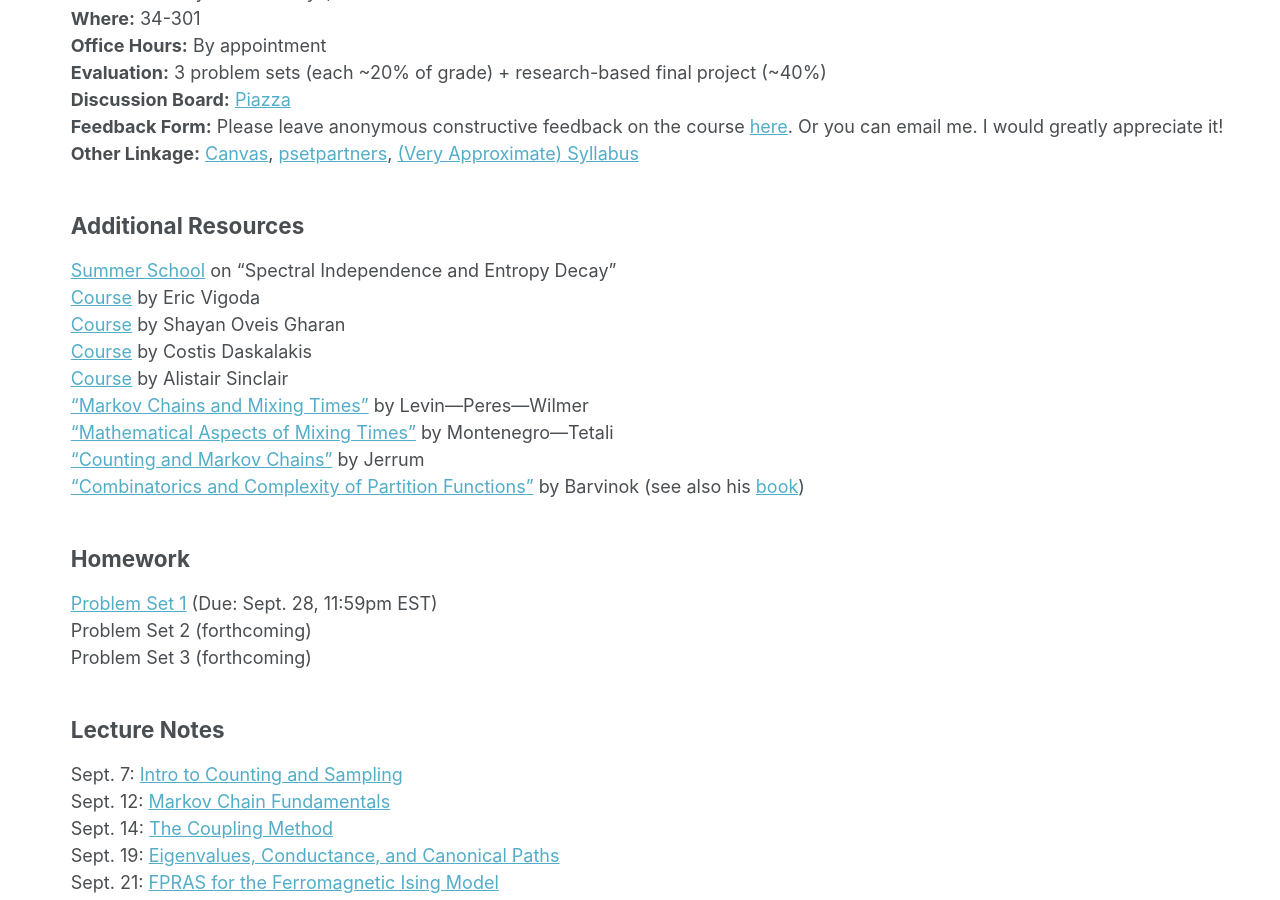
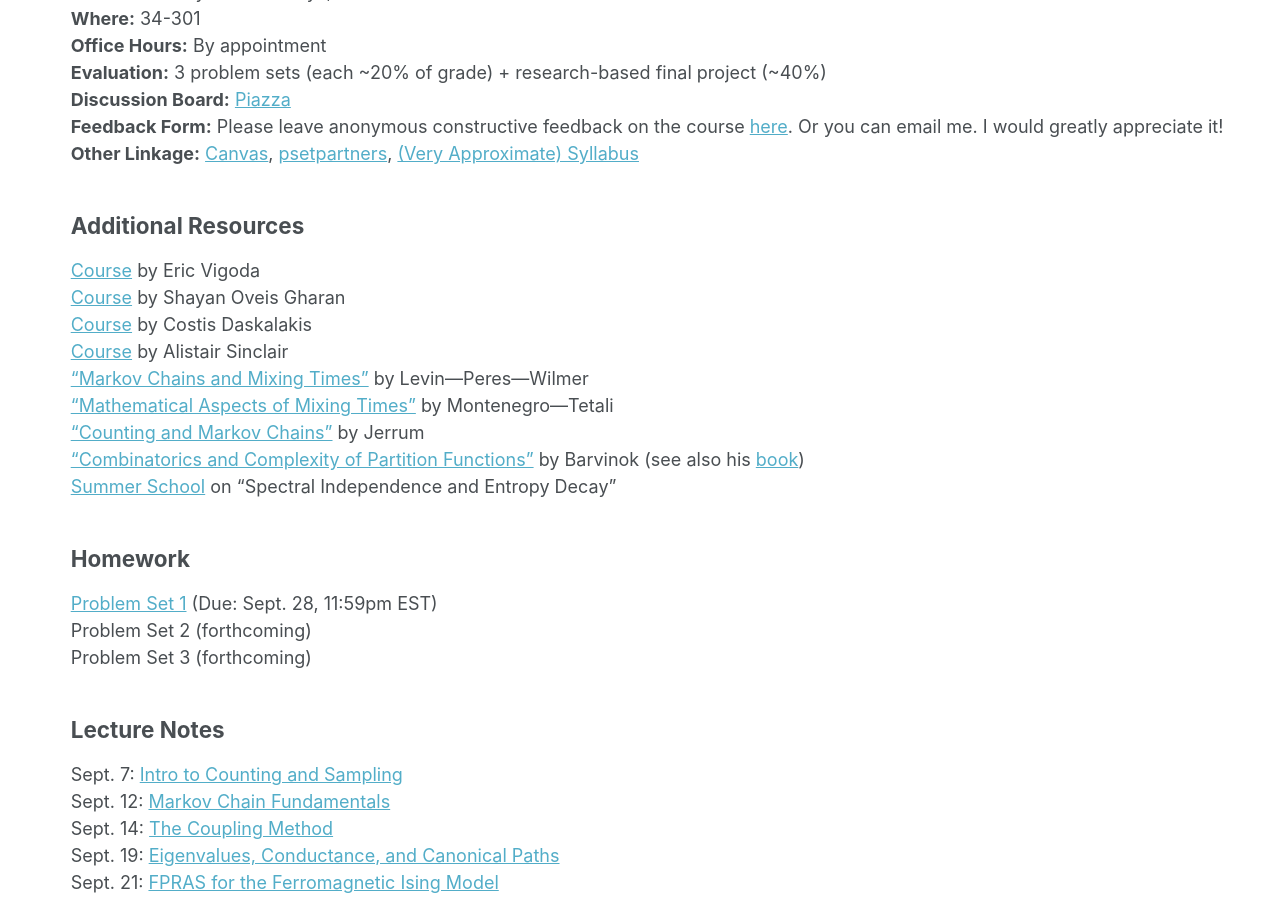
Before and after one commit to kuikuiliu/kuikuiliu.github.io, a Jekyll site: the page built from _teaching/fall2023-counting-sampling.md, in a window 1280 px wide and 900 px high, scrolled down 438 px. Built offline with Jekyll 4.4.1, drawn with Linux system fonts in a browser that asks for light colours; part of the change alters nothing that is shown.

Commit message:
reorder additional resources

```diff
--- a/_teaching/fall2023-counting-sampling.md
+++ b/_teaching/fall2023-counting-sampling.md
@@ -25,7 +25,6 @@ This course introduces the modern theory of algorithms for sampling from high-di
 **Other Linkage:** [Canvas](https://canvas.mit.edu/courses/23296), [psetpartners](https://psetpartners.mit.edu/), [(Very Approximate) Syllabus](/files/au2023/6S891-approx-syllabus.pdf)
 
 ## Additional Resources
-[Summer School](https://sites.cs.ucsb.edu/~vigoda/School/) on "Spectral Independence and Entropy Decay" <br />
 [Course](https://sites.cs.ucsb.edu/~vigoda/MCMC/) by Eric Vigoda <br />
 [Course](https://homes.cs.washington.edu/~shayan/courses/sampling/index.html) by Shayan Oveis Gharan <br />
 [Course](http://people.csail.mit.edu/costis/6896sp11/) by Costis Daskalakis <br />
@@ -33,7 +32,8 @@ This course introduces the modern theory of algorithms for sampling from high-di
 ["Markov Chains and Mixing Times"](https://pages.uoregon.edu/dlevin/MARKOV/markovmixing.pdf) by Levin&mdash;Peres&mdash;Wilmer <br />
 ["Mathematical Aspects of Mixing Times"](https://tetali.math.gatech.edu/PUBLIS/survey.pdf) by Montenegro&mdash;Tetali <br />
 ["Counting and Markov Chains"](https://www.math.cmu.edu/~af1p/Teaching/MCC17/Papers/JerrumBook) by Jerrum <br />
-["Combinatorics and Complexity of Partition Functions"](https://dept.math.lsa.umich.edu/~barvinok/notespartition.pdf) by Barvinok (see also his [book](https://books.google.com/books/about/Combinatorics_and_Complexity_of_Partitio.html?id=9LlZDgAAQBAJ))
+["Combinatorics and Complexity of Partition Functions"](https://dept.math.lsa.umich.edu/~barvinok/notespartition.pdf) by Barvinok (see also his [book](https://books.google.com/books/about/Combinatorics_and_Complexity_of_Partitio.html?id=9LlZDgAAQBAJ)) <br />
+[Summer School](https://sites.cs.ucsb.edu/~vigoda/School/) on "Spectral Independence and Entropy Decay"
 
 ## Homework
 [Problem Set 1](/files/au2023/pset1.pdf) (Due: Sept. 28, 11:59pm EST) <br />
```
Also changed, not shown: 4 other files.
